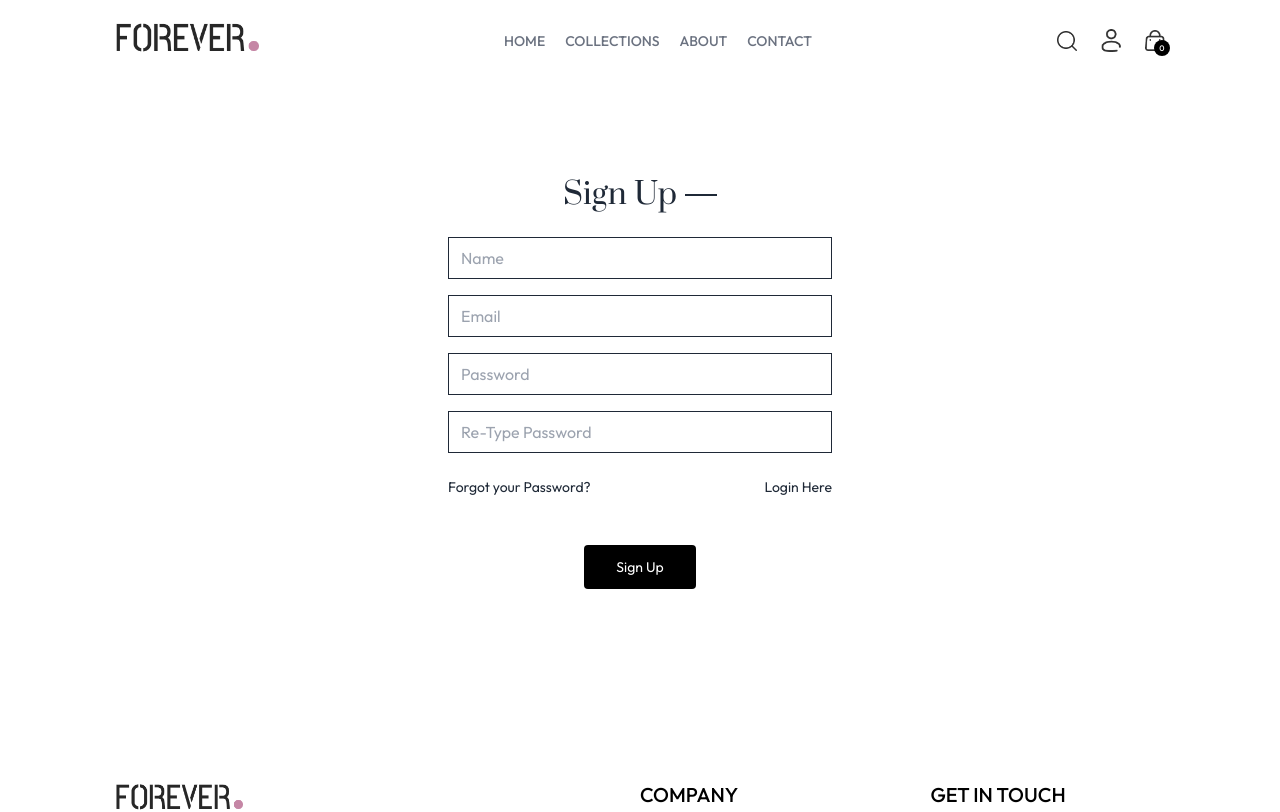
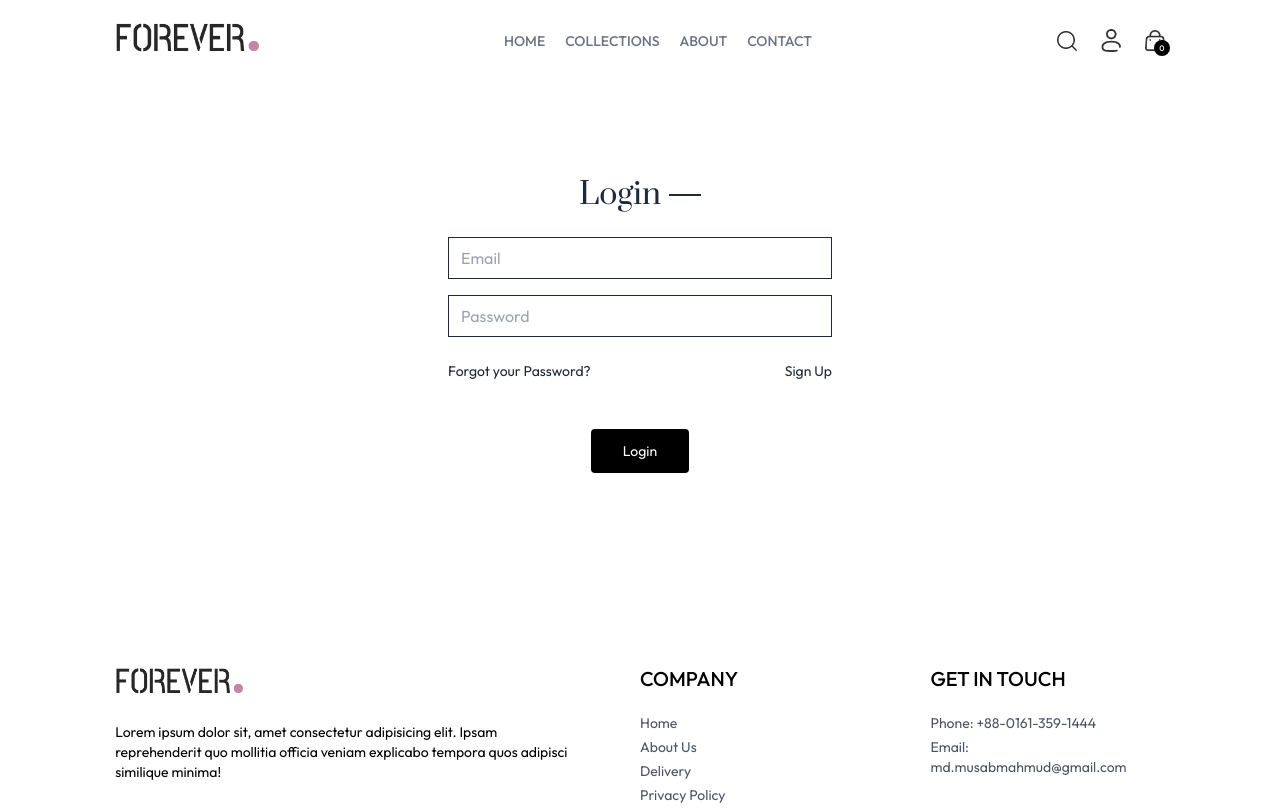
Before and after one commit to musabmahmud/al-makhtum-mart, a React (Vite) app: page /login in a window 1280 px wide. Shown: the top 812 px of the page. Built offline with nearby package versions, Linux system fonts and the light colour scheme.

Commit message:
some error fix in place order button to orders

```diff
--- a/src/components/Navbar.jsx
+++ b/src/components/Navbar.jsx
@@ -7,6 +7,8 @@ const Navbar = () => {
 
     const [visible, setVisible] = useState(false);
     const [count, setCount] = useState(0);
+
+
 
     const { showSearch, setShowSearch, cartItems } = useContext(ShopContext);
 
@@ -58,7 +60,7 @@ const Navbar = () => {
                     <div className='group-hover:block hidden absolute dropdown-menu right-0 pt-4'>
                         <div className='flex flex-col gap-2 w-36 py-3 px-5 bg-slate-100 text-gray-500 rounded'>
                             <Link className='hover:text-black'>My Profile</Link>
-                            <Link className='hover:text-black'>Orders</Link>
+                            <Link to='/orders' className='hover:text-black'>Orders</Link>
                             <Link className='hover:text-black'>Logout</Link>
                         </div>
                     </div>
--- a/src/pages/Login.jsx
+++ b/src/pages/Login.jsx
@@ -2,7 +2,7 @@ import React, { useState } from 'react'
 
 const Login = () => {
 
-    const [currentState, setCurrentState] = useState('sign up');
+    const [currentState, setCurrentState] = useState('login');
 
 
     return (
--- a/src/pages/PlaceOrder.jsx
+++ b/src/pages/PlaceOrder.jsx
@@ -2,14 +2,13 @@ import React, { useContext, useState } from 'react'
 import Title from '../components/Title'
 import CartTotal from '../components/CartTotal';
 import { assets } from '../assets/assets';
-import { Link } from 'react-router-dom';
-import { ShopContext } from '../context/ShopContext';
+import { useNavigate } from "react-router-dom";
 
 const PlaceOrder = () => {
 
+    const navigate = useNavigate();
 
     const [method, setMethod] = useState('cod');
-    const { navigate } = useContext(ShopContext);
 
     return (
         <div className='flex flex-col sm:flex-row justify-between gap-20 pt-5 sm:pt-14 min-h-[80vh] border-t'>
```
